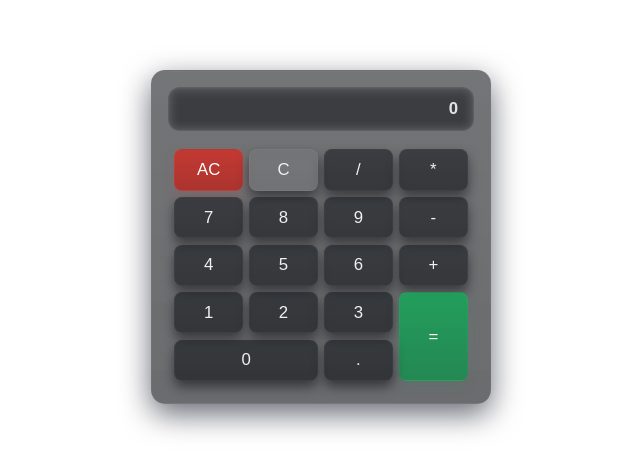
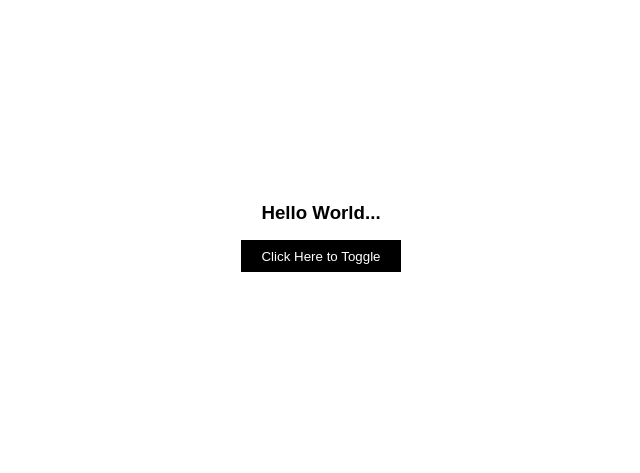
Before and after one commit to Ganesh-Kumatole/Learning-React, a React (Vite) app: page / in a window 1280 px wide. Shown: the part 163-636 px from the top of the page, without its empty margins (319-959 px from the left). Built offline with nearby package versions, Linux system fonts and the light colour scheme.

Commit message:
Mini-Project: Toggle Theme

```diff
--- a/src/App.jsx
+++ b/src/App.jsx
@@ -1,10 +1,10 @@
-import Calculator from './Mini_Projects/04_Calculator/Calculator';
+import ToggleTheme from './Mini_Projects/05_ToggleTheme/ToggleTheme';
 import './App.css';
 
 const App = () => {
   return (
     <div>
-      <Calculator />
+      <ToggleTheme />
     </div>
   );
 };
--- /dev/null
+++ b/src/Mini_Projects/05_ToggleTheme/ToggleTheme.css
@@ -0,0 +1,22 @@
+* {
+  padding: 0;
+  margin: 0;
+  box-sizing: border-box;
+  font-family: cursive;
+}
+
+.container {
+  height: 100vh;
+  width: 100vw;
+  display: flex;
+  flex-direction: column;
+  justify-content: center;
+  align-items: center;
+  gap: 1rem;
+}
+
+.toggle-btn {
+  height: 2rem;
+  width: 10rem;
+  cursor: pointer;
+}
--- /dev/null
+++ b/src/Mini_Projects/05_ToggleTheme/ToggleTheme.jsx
@@ -0,0 +1,39 @@
+import React from 'react';
+import { useState } from 'react';
+import './ToggleTheme.css';
+
+const ToggleTheme = () => {
+  const [bgColor, setBgColor] = useState('white');
+  const [txtColor, setTxtColor] = useState('black');
+  const [btnStyle, setBtnStyle] = useState({
+    color: 'white',
+    backgroundColor: 'black',
+    border: '1px solid black',
+  });
+
+  const handleClick = () => {
+    setBgColor(bgColor === 'white' ? 'black' : 'white');
+    setTxtColor(txtColor === 'black' ? 'white' : 'black');
+    setBtnStyle((btnStyle) => ({
+      color: btnStyle.color === 'white' ? 'black' : 'white',
+      backgroundColor: btnStyle.backgroundColor === 'black' ? 'white' : 'black',
+      border:
+        btnStyle.border === '1px solid black'
+          ? '1px solid white'
+          : '1px solid black',
+    }));
+  };
+
+  return (
+    <section className="container" style={{ backgroundColor: bgColor }}>
+      <h1 className="text" style={{ color: txtColor }}>
+        Hello World...
+      </h1>
+      <button className="toggle-btn" onClick={handleClick} style={btnStyle}>
+        Click Here to Toggle
+      </button>
+    </section>
+  );
+};
+
+export default ToggleTheme;
```
